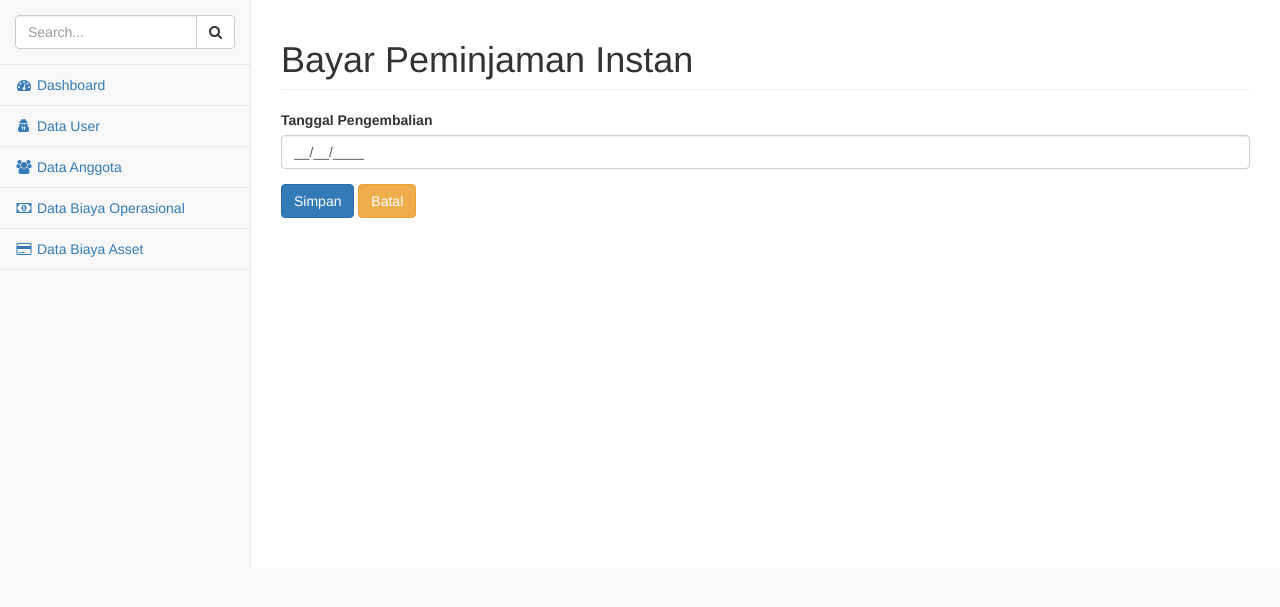
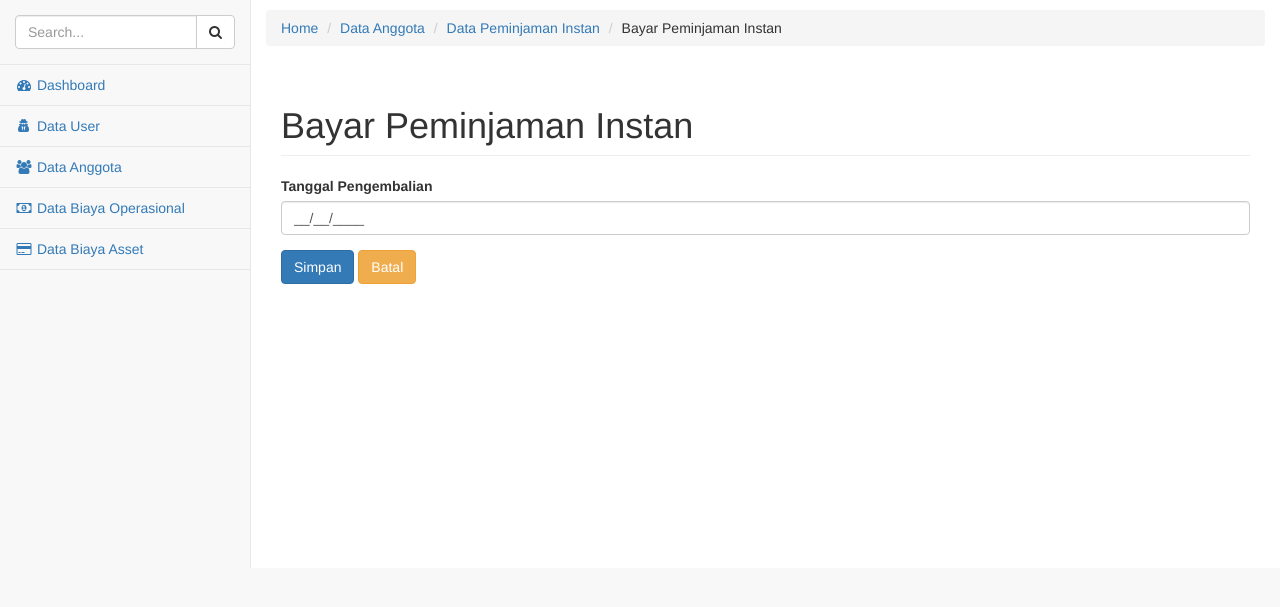
Before and after one commit to RizkiMufrizal/Koperasi-Syariah, a CodeIgniter app: page /Koperasi-Syariah/index.php/admin/peminjamaninstancontroller/editPeminjamanInstan/1 in a window 1280 px wide. Shown: the part 51-658 px from the top of the page. Run offline with CodeIgniter, Linux system fonts and the light colour scheme; a user stored in the database is signed in; data that the repository does not hold is empty.

Commit message:
Fix Breadcrumbs

```diff
--- a/application/views/admin/PeminjamanInstanEditView.php
+++ b/application/views/admin/PeminjamanInstanEditView.php
@@ -2,8 +2,8 @@
 /**
  * @Author: Rizki Mufrizal <mufrizalrizki@gmail.com>
  * @Date:   2016-08-18 14:32:21
- * @Last Modified by:   RizkiMufrizal
- * @Last Modified time: 2016-08-18 14:43:47
+ * @Last Modified by:   adhibarfan
+ * @Last Modified time: 2016-08-18 21:55:38
  */
 -->
 
@@ -19,6 +19,13 @@
 
         <div id="page-wrapper">
             <div class="row">
+            <p></p>
+                <ol class="breadcrumb">
+                    <li><a href="<?php echo base_url(); ?>index.php/admin/">Home</a></li>
+                    <li><a href="<?php echo base_url(); ?>index.php/admin/AnggotaController/index">Data Anggota</a></li>
+                    <li><a href="<?php echo base_url(); ?>index.php/admin/PeminjamanInstanController/index/<?php echo $this->uri->segment(5); ?>">Data Peminjaman Instan</a></li>
+                    <li>Bayar Peminjaman Instan</li>
+                </ol>
                 <div class="col-lg-12">
                     <h1 class="page-header">Bayar Peminjaman Instan</h1>
                 </div>
```
